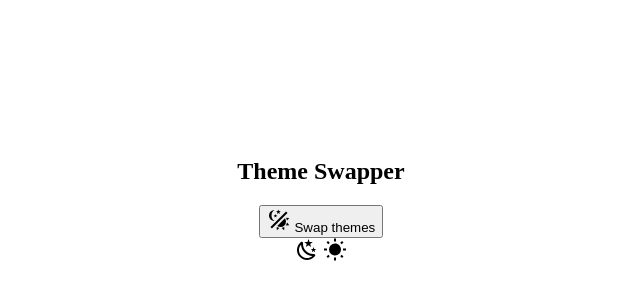
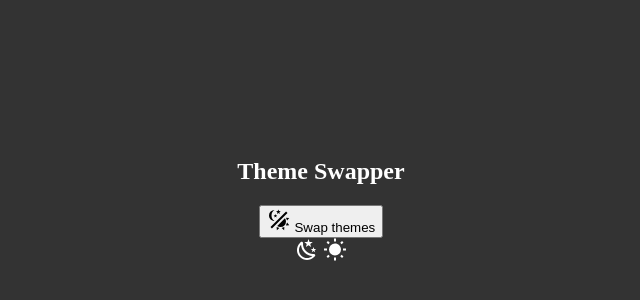
Before and after one commit to Nicolascoding27/Darkmodewebsite, a plain HTML site: page index.html in a window 1280 px wide. Shown: the part 198-498 px from the top of the page, without its empty margins (319-959 px from the left). Drawn offline with Linux system fonts and the light colour scheme.

Commit message:
colors added

```diff
--- a/index.html
+++ b/index.html
@@ -11,7 +11,7 @@
 
 
 </head>
-<body>
+<body class="dark" >
     <h2>Theme Swapper</h2>
       <!-- light and dark svg
       -->
--- a/style.css
+++ b/style.css
@@ -1,12 +1,21 @@
 body{
+    --accent-color:orangered;
+    --bg-color:white;
+    --text-color:black;
+    --button-text-color:(var(--bakground-color));
+    --transition-delay:1s;
     display: flex;
-    flex-direction: column;
+    flex-direction: column ;
     justify-content: center;
     justify-content: center;
     align-items:center;
     height: 100vh;
     margin:0;
+    background-color: var(--bg-color);
+    color:var(--text-color);
 }
 body.dark{
-
+    --accent-color:#D0D066;
+    --bg-color:#333;
+    --text-color:white;
 }
```
